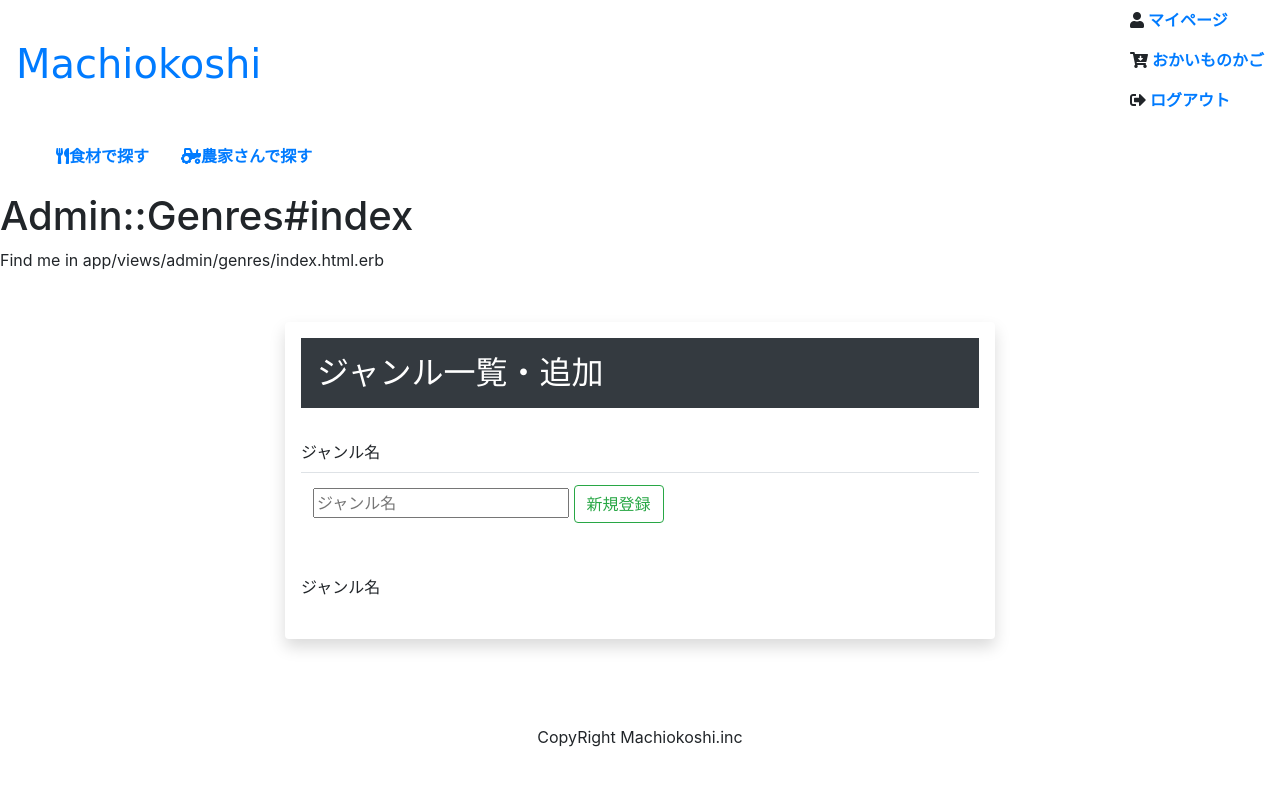
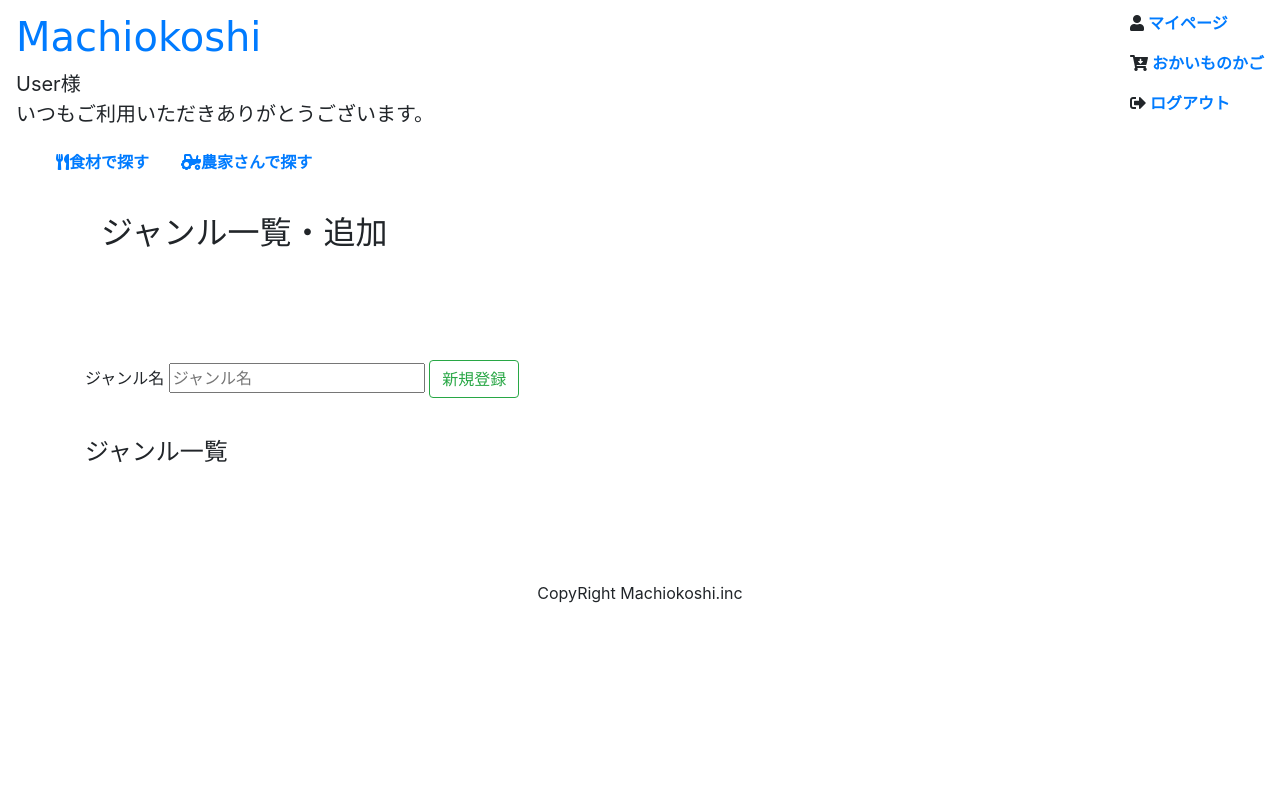
Before and after one commit to arisa6/Machiokoshi, a Rails app: page /admin/genres in a window 1280 px wide. After the commit the page ends 603 px from the top, so only its background shows below. Run offline with Rails 7, Linux system fonts and the light colour scheme; the visitor is signed in with stand-in values (Sample User, id 1); data that the repository does not hold is empty; style sheets or scripts are compiled from the project's sources; some libraries are stand-ins or nearby versions.

```diff
--- a/app/assets/stylesheets/application.css
+++ b/app/assets/stylesheets/application.css
@@ -13,3 +13,21 @@
  *= require_tree .
  *= require_self
  */
+
+.swiper-container{
+   width: 1000px;
+   height: 400px;
+}
+
+
+ ページネーションの余白
+.swiper-horizontal > .swiper-pagination-bullets .swiper-pagination-bullet,
+.swiper-pagination-horizontal.swiper-pagination-bullets .swiper-pagination-bullet {
+  margin: 0 20px 20px;
+}
+/* ページネーションのサイズと色 */
+/*.swiper-pagination-bullet {*/
+/*  background-color: red;*/
+/*  height: 100px;*/
+/*  width: 100px;*/
+/*}*/
--- a/app/views/admin/genres/create.html.erb
+++ /dev/null
@@ -1,2 +0,0 @@
-<h1>Admin::Genres#create</h1>
-<p>Find me in app/views/admin/genres/create.html.erb</p>
--- a/app/views/admin/genres/index.html.erb
+++ b/app/views/admin/genres/index.html.erb
@@ -1,32 +1,27 @@
-<h1>Admin::Genres#index</h1>
-<p>Find me in app/views/admin/genres/index.html.erb</p>
-<div class="container" style="margin-top: 50px;">
-  <div class="col-md-8 offset-md-2">
-<div class="shadow p-3 mb-5 bg-white rounded">
+<div class="container">
   <div class="row">
   <div class="col-md">
-    <table class="table">
       <thead>
-        <h2 class="p-3 mb-2 bg-dark text-white">ジャンル一覧・追加</h2><br> </thead>
+        <h2 class="p-3 mb-2">ジャンル一覧・追加</h2><br> </thead>
       <tbody>
         <%= form_with model: @genre, url: admin_genres_path, method: :post do |f| %>
+        <div class="table" style="margin-top: 60px;">
         <label>ジャンル名</label>
-          <td>
+
             <%= f.text_field :name, placeholder: "ジャンル名" %>
               <%= f.submit '新規登録', class: "btn btn-outline-success" %>
-          </td>
+         </div>
       </tbody>
-    </table>
   </div>
 </div>
 <% end %> <br>
   <!--二段に切り替える-->
   <div class="row ">
-    <div class="col-md-5">
-      <table class="table">
+    <div class="col-md-12">
+      <table class="table" style="margin-top: 60px;">
         <thead>
           <tr class="active">
-           <label>ジャンル名</label>
+           <h4>ジャンル一覧</h4>
           </tr>
         </thead>
         <tbody>
@@ -44,7 +39,5 @@
         </tbody>
       </table>
     </div>
-    </div>
   </div>
   </div>
-  </div>
--- a/app/views/admin/genres/update.html.erb
+++ /dev/null
@@ -1,2 +0,0 @@
-<h1>Admin::Genres#update</h1>
-<p>Find me in app/views/admin/genres/update.html.erb</p>
--- a/app/views/admin/orders/update.html.erb
+++ /dev/null
@@ -1,2 +0,0 @@
-<h1>Admin::Oders#update</h1>
-<p>Find me in app/views/admin/oders/update.html.erb</p>
--- a/app/views/layouts/_header.html.erb
+++ b/app/views/layouts/_header.html.erb
@@ -3,6 +3,8 @@
         <%= link_to root_path, class: "navbar-item" do %>  <!--文字にリンクを埋め込む実装コード-->
           <h1 class="title is-4" style="font-family: cursive;">Machiokoshi</h1>
         <% end %>
+         <li class="list-unstyled"><%= current_customer.last_name %>様<br>
+         いつもご利用いただきありがとうございます。</li>
         <div class="navbar-burger burger" data-target="navbarExampleTransparentExample">
           <span></span>
           <span></span>
@@ -12,8 +14,6 @@
 
       <% if customer_signed_in? %>
         <div id="navbarExampleTransparentExample" class="navbar-menu">
-
-
           <div class="navbar-end">
             <div class="navbar-item">
               <div class="field is-grouped">
@@ -32,7 +32,7 @@
                 </p>
                 <p class="control">
                   <i class="fas fa-sign-out-alt">
-                  <%= link_to "ログアウト", destroy_admin_session_path, method: :delete, class: "button is-warning is-light" %>
+                  <%= link_to "ログアウト", destroy_customer_session_path, method: :delete, class: "button is-warning is-light" %>
                   </i>
                 </p>
             </div>
--- a/app/views/layouts/application.html.erb
+++ b/app/views/layouts/application.html.erb
@@ -7,6 +7,8 @@
     <%= csp_meta_tag %>
     <link rel="stylesheet" href="https://stackpath.bootstrapcdn.com/bootstrap/4.5.0/css/bootstrap.min.css" integrity="sha384-9aIt2nRpC12Uk9gS9baDl411NQApFmC26EwAOH8WgZl5MYYxFfc+NcPb1dKGj7Sk" crossorigin="anonymous">
     <link rel="stylesheet" href="https://cdnjs.cloudflare.com/ajax/libs/font-awesome/5.9.0/css/all.min.css" integrity="sha256-UzFD2WYH2U1dQpKDjjZK72VtPeWP50NoJjd26rnAdUI=" crossorigin="anonymous" />
+    <link rel="stylesheet" href="https://cdnjs.cloudflare.com/ajax/libs/Swiper/8.3.2/swiper-bundle.css">
+
     <%= stylesheet_pack_tag 'application', media: 'all', 'data-turbolinks-track': 'reload' %>
     <%= javascript_pack_tag 'application', 'data-turbolinks-track': 'reload' %>
   </head>
@@ -26,6 +28,7 @@
     <% end %>
 
     <%= render 'public/homes/header_inner' %>
+    <!--<script src="https://cdnjs.cloudflare.com/ajax/libs/Swiper/8.3.2/swiper-bundle.min.js"></script>-->
 
     <%= yield %>
 
```
Also changed, not shown: app/views/admin/genres/edit.html.erb (+4 -9 lines), app/views/admin/orders/history.html.erb (+3 -6 lines), app/views/admin/orders/show.html.erb (+2 -5 lines), app/views/public/homes/_foodtab.html.erb (added, +10 -0 lines), app/views/public/homes/top.html.erb (+36 -77 lines), app/assets/images/(1).jpg (added), app/assets/images/(2).jpg (added), app/assets/images/(5).jpg (added), 1 other file.
